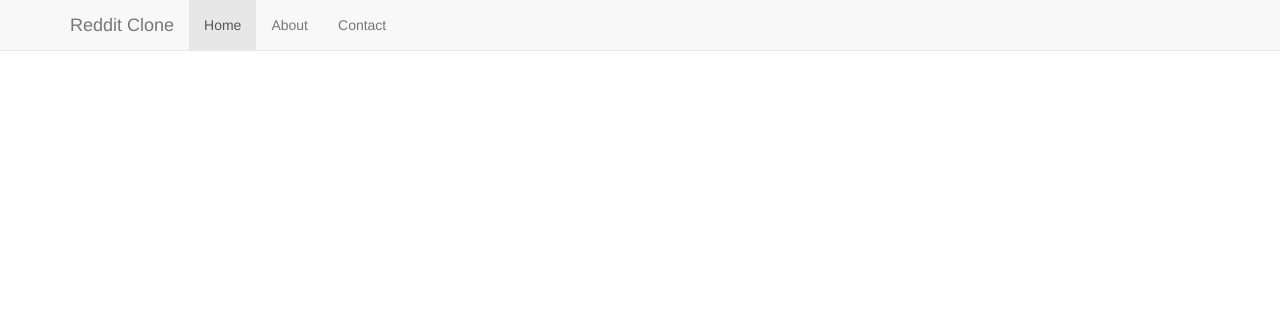
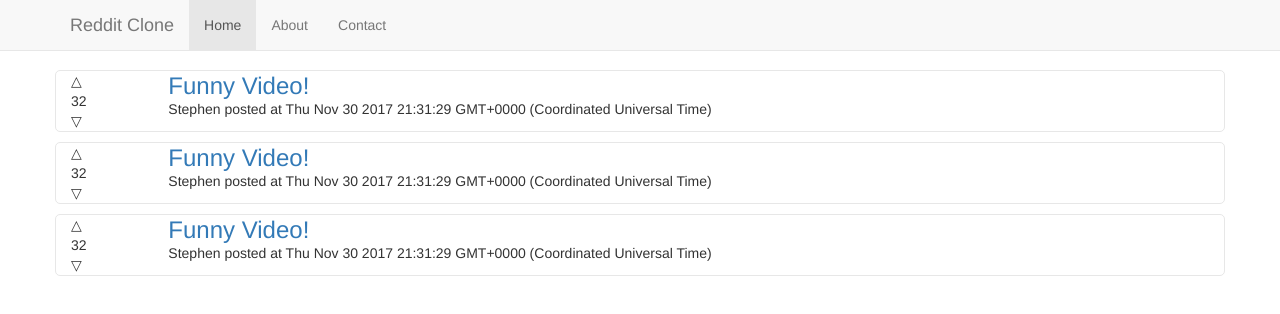
Before and after one commit to judylime/SkillshareRedditClone, a plain HTML site: page index.html in a window 1280 px wide. Shown: the top 314 px of the page. Drawn offline with nearby package versions, Linux system fonts and the light colour scheme.

Commit message:
add dummy data and style cards

```diff
--- a/index.html
+++ b/index.html
@@ -42,7 +42,23 @@
     </nav>
 
     <div class="container">
+      <ul id="list" class="list-unstyled"></ul>
 
+      <!-- begin reusable template code -->
+      <template id="content-template">
+        <li class="content row">
+          <div class="content-votes col-xs-1">
+            <div class="arrow vote-up">&bigtriangleup;</div>
+            <div class="votes"></div>
+            <div class="arrow vote-down">&bigtriangledown;</div>
+          </div>
+          <div class="content-main col-xs-9">
+            <a class="content-link"><h3 class="content-title"></h3></a>
+            <p class="content-meta"></p>
+          </div>
+        </li>
+      </template>
+      <!-- end reusable template code -->
     </div> <!-- /container -->
 
 
@@ -52,5 +68,6 @@
     <script src="https://ajax.googleapis.com/ajax/libs/jquery/1.12.4/jquery.min.js"></script>
     <!-- Latest compiled and minified JavaScript -->
     <script src="https://maxcdn.bootstrapcdn.com/bootstrap/3.3.7/js/bootstrap.min.js" integrity="sha384-Tc5IQib027qvyjSMfHjOMaLkfuWVxZxUPnCJA7l2mCWNIpG9mGCD8wGNIcPD7Txa" crossorigin="anonymous"></script>
+    <script src="public/main.js"></script>
   </body>
 </html>
--- a/public/main.css
+++ b/public/main.css
@@ -2,3 +2,15 @@ body {
   min-height: 2000px;
   padding-top: 70px;
 }
+
+.content {
+  display: flex;
+  align-items: center;
+  border: 1px solid #e7e7e7;
+  border-radius: 5px;
+  margin-bottom: 10px;
+}
+
+h3 {
+  margin: 0;
+}
--- /dev/null
+++ b/public/main.js
@@ -0,0 +1,38 @@
+$(document).ready(function() {
+  var createdAt = new Date();
+  var dummyData = [
+    {
+      title: 'Funny Video!',
+      link: 'https://www.youtube.com',
+      votes: 32,
+      user: 'Stephen',
+      createdAt: createdAt
+    },
+    {
+      title: 'Funny Video!',
+      link: 'https://www.youtube.com',
+      votes: 32,
+      user: 'Stephen',
+      createdAt: createdAt
+    },
+    {
+      title: 'Funny Video!',
+      link: 'https://www.youtube.com',
+      votes: 32,
+      user: 'Stephen',
+      createdAt: createdAt
+    }
+  ];
+
+  dummyData.forEach(function(item) {
+    var $template = $('#content-template').clone();
+    var newItem = $template.prop('content');
+
+    $(newItem).find('.content-title').text(item.title);
+    $(newItem).find('.votes').text(item.votes);
+    $(newItem).find('.content-link').attr('href', item.link).attr('target', '_blank');
+    $(newItem).find('.content-meta').text(item.user + ' posted at ' + item.createdAt);
+
+    $('#list').append(newItem);
+  })
+});
```
